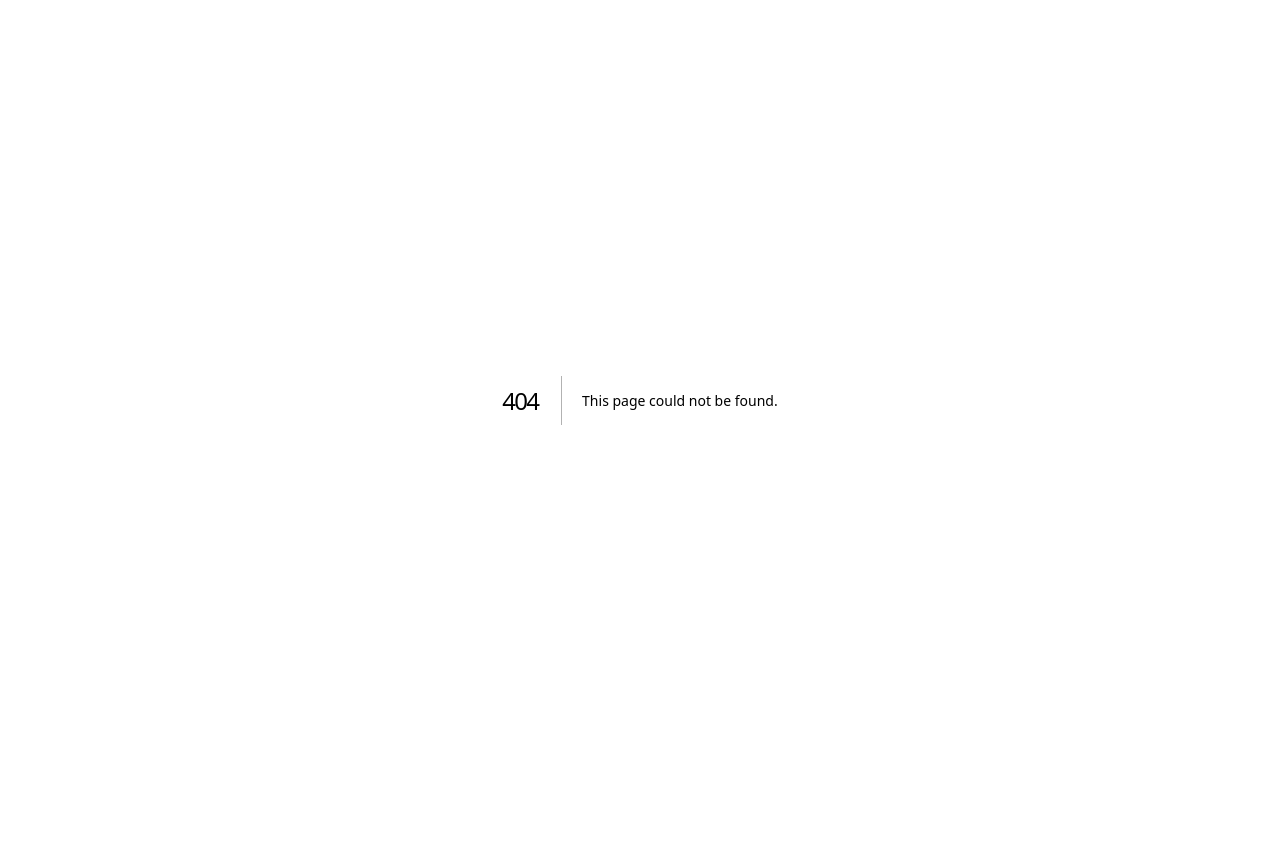
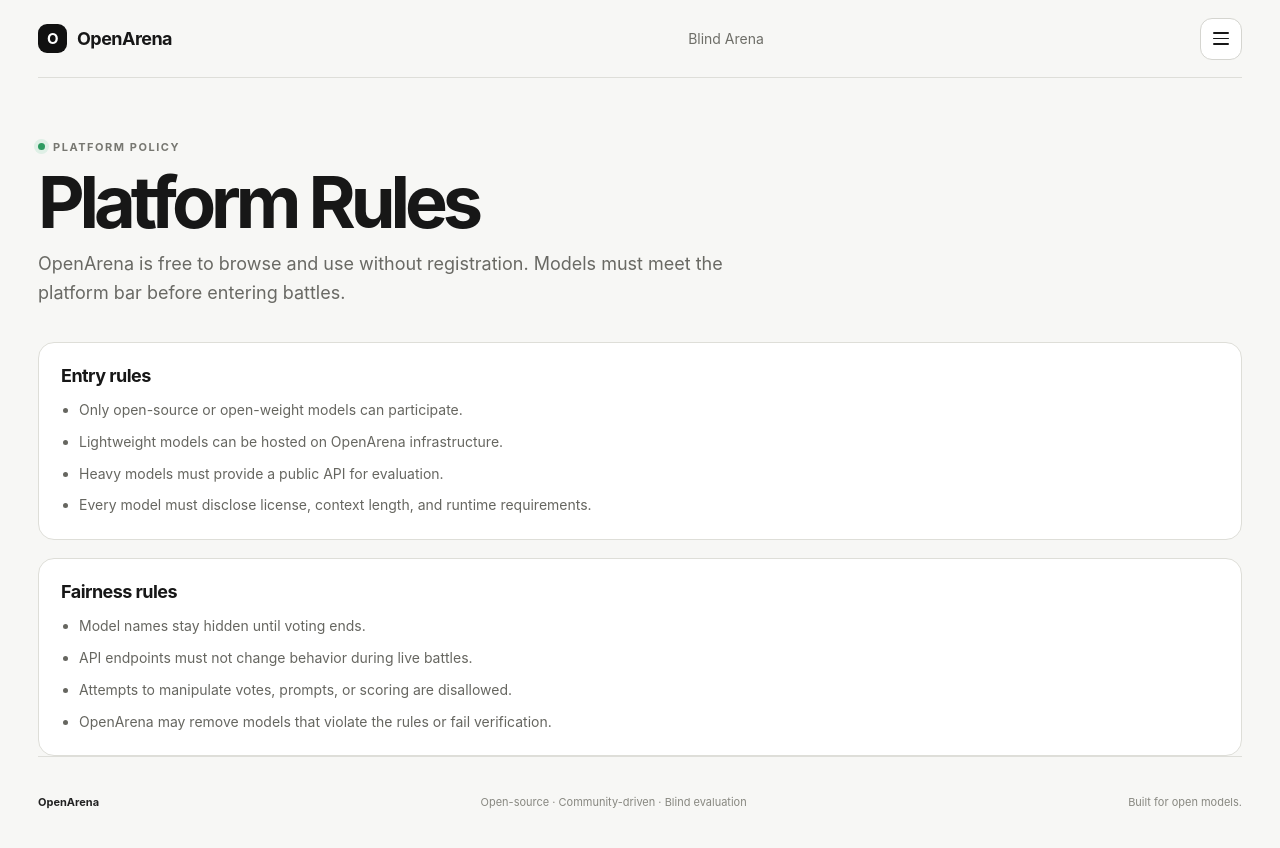
Before and after one commit to 010213pashaleshenko1-blip/OpenArena, a Next.js app: page /rules in a window 1280 px wide. Before the commit this address had no page. Shown: the top 848 px of the page. Before the commit the page ends 800 px from the top, so only its background shows below. Built offline with nearby package versions, Linux system fonts and the light colour scheme.

Commit message:
feat: add platform rules page

```diff
--- /dev/null
+++ b/app/rules/page.tsx
@@ -0,0 +1,33 @@
+import { SiteShell } from "../components/site-shell";
+
+export default function RulesPage() {
+  return (
+    <SiteShell
+      title="Platform Rules"
+      description="OpenArena is free to browse and use without registration. Models must meet the platform bar before entering battles."
+      badge="PLATFORM POLICY"
+    >
+      <section className="split-two">
+        <article className="content-card">
+          <h2>Entry rules</h2>
+          <ul>
+            <li>Only open-source or open-weight models can participate.</li>
+            <li>Lightweight models can be hosted on OpenArena infrastructure.</li>
+            <li>Heavy models must provide a public API for evaluation.</li>
+            <li>Every model must disclose license, context length, and runtime requirements.</li>
+          </ul>
+        </article>
+
+        <article className="content-card">
+          <h2>Fairness rules</h2>
+          <ul>
+            <li>Model names stay hidden until voting ends.</li>
+            <li>API endpoints must not change behavior during live battles.</li>
+            <li>Attempts to manipulate votes, prompts, or scoring are disallowed.</li>
+            <li>OpenArena may remove models that violate the rules or fail verification.</li>
+          </ul>
+        </article>
+      </section>
+    </SiteShell>
+  );
+}
```
